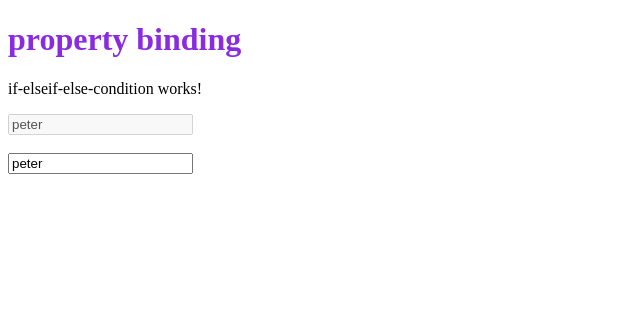
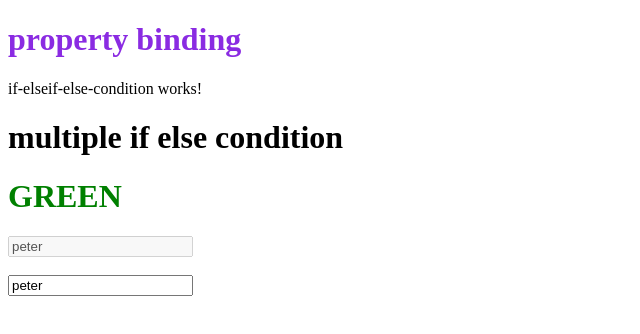
Before and after one commit to Datta0509/ng_style, an Angular app: page / in a window 1280 px wide. Shown: the top 334 px of the page, without its empty margins (0-640 px from the left). Built offline with nearby package versions, Linux system fonts and the light colour scheme.

Commit message:
there is no such thing multiple if-like if- else if- else in angular

```diff
--- a/src/app/if-elseif-else-condition/if-elseif-else-condition.component.html
+++ b/src/app/if-elseif-else-condition/if-elseif-else-condition.component.html
@@ -1 +1,9 @@
 <p>if-elseif-else-condition works!</p>
+<h1>{{title}}</h1>
+<ng-template [ngIf] = 'color === "red" '>
+    <h1 style="color: red;">RED</h1>
+</ng-template>
+<ng-template [ngIf] = 'color === "green"'>
+    <h1 style="color: green;">GREEN</h1>
+</ng-template>
+<!-- there is no such thing like else-if in angular , we have to use multiple if with conditions -->
--- a/src/app/if-elseif-else-condition/if-elseif-else-condition.component.ts
+++ b/src/app/if-elseif-else-condition/if-elseif-else-condition.component.ts
@@ -6,5 +6,6 @@ import { Component } from '@angular/core';
   styleUrls: ['./if-elseif-else-condition.component.css']
 })
 export class IfElseifElseConditionComponent {
-
+  title='multiple if else condition';
+  color='green'
 }
```
